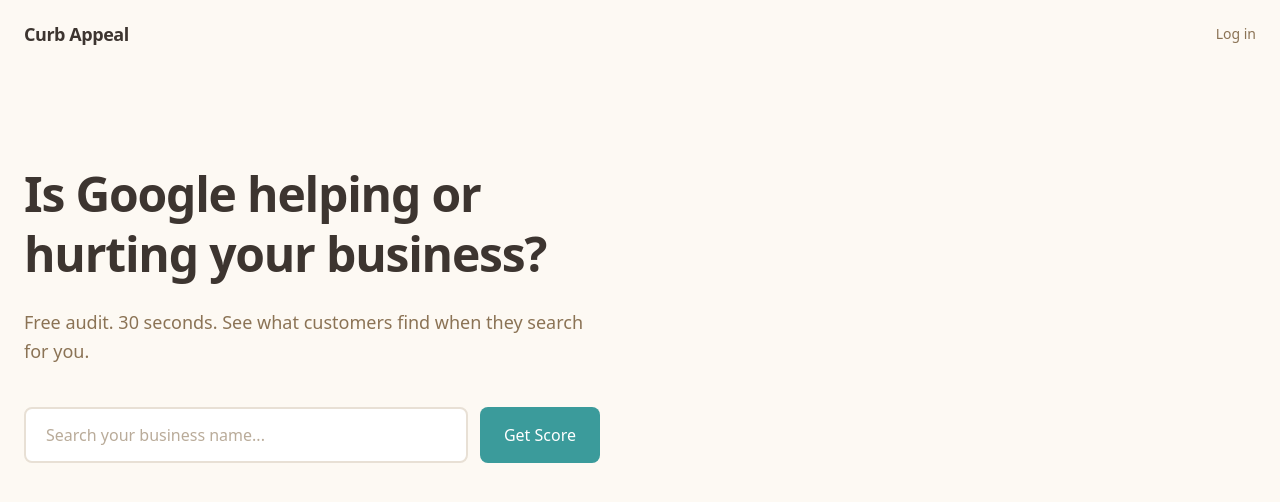
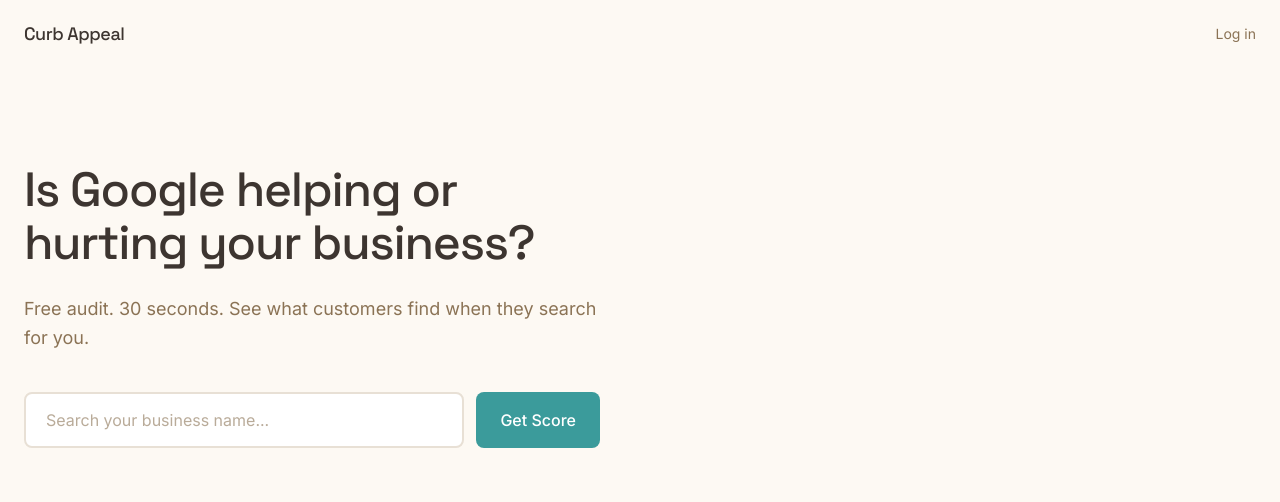
Before and after one commit to samrahim8/curbappeal, a Next.js app: page / in a window 1280 px wide. Shown: the top 502 px of the page. Built offline with nearby package versions, Linux system fonts and the light colour scheme.

Commit message:
Add Space Grotesk + Inter typography

```diff
--- a/src/app/globals.css
+++ b/src/app/globals.css
@@ -17,6 +17,8 @@
   --color-accent-hover: var(--accent-hover);
   --color-muted: var(--muted);
   --color-border: var(--border);
+  --font-display: var(--font-display);
+  --font-body: var(--font-body);
 }
 
 html {
--- a/src/app/layout.tsx
+++ b/src/app/layout.tsx
@@ -1,10 +1,23 @@
 import type { Metadata } from "next";
+import { Space_Grotesk, Inter } from "next/font/google";
 import "./globals.css";
+
+const spaceGrotesk = Space_Grotesk({
+  variable: "--font-display",
+  subsets: ["latin"],
+  display: "swap",
+});
+
+const inter = Inter({
+  variable: "--font-body",
+  subsets: ["latin"],
+  display: "swap",
+});
 
 export const metadata: Metadata = {
   title: "Curb Appeal — Is Google Helping or Hurting Your Business?",
   description:
-    "Get your free Google Business Profile score in 30 seconds. Find out what's broken and how to fix it — in plain English.",
+    "Get your free Google Business Profile score in 30 seconds. Find out what's broken and how to fix it.",
 };
 
 export default function RootLayout({
@@ -13,11 +26,11 @@
   children: React.ReactNode;
 }>) {
   return (
-    <html lang="en">
+    <html lang="en" className={`${spaceGrotesk.variable} ${inter.variable}`}>
       <head>
         <meta name="viewport" content="width=device-width, initial-scale=1" />
       </head>
-      <body>{children}</body>
+      <body className="font-body">{children}</body>
     </html>
   );
 }
--- a/src/app/page.tsx
+++ b/src/app/page.tsx
@@ -8,7 +8,7 @@
     <div className="min-h-screen bg-background">
       {/* Header */}
       <header className="px-6 py-5 flex items-center justify-between">
-        <div className="text-lg font-semibold tracking-tight text-foreground">
+        <div className="font-display text-lg font-medium tracking-tight text-foreground">
           Curb Appeal
         </div>
         <Link
@@ -22,7 +22,7 @@
       {/* Hero */}
       <main className="px-6 pt-16 pb-24 md:pt-24 md:pb-32">
         <div className="max-w-xl">
-          <h1 className="text-4xl md:text-5xl font-semibold leading-tight tracking-tight mb-6">
+          <h1 className="font-display text-4xl md:text-5xl font-medium leading-[1.1] tracking-tight mb-6">
             Is Google helping or hurting your business?
           </h1>
 
```
